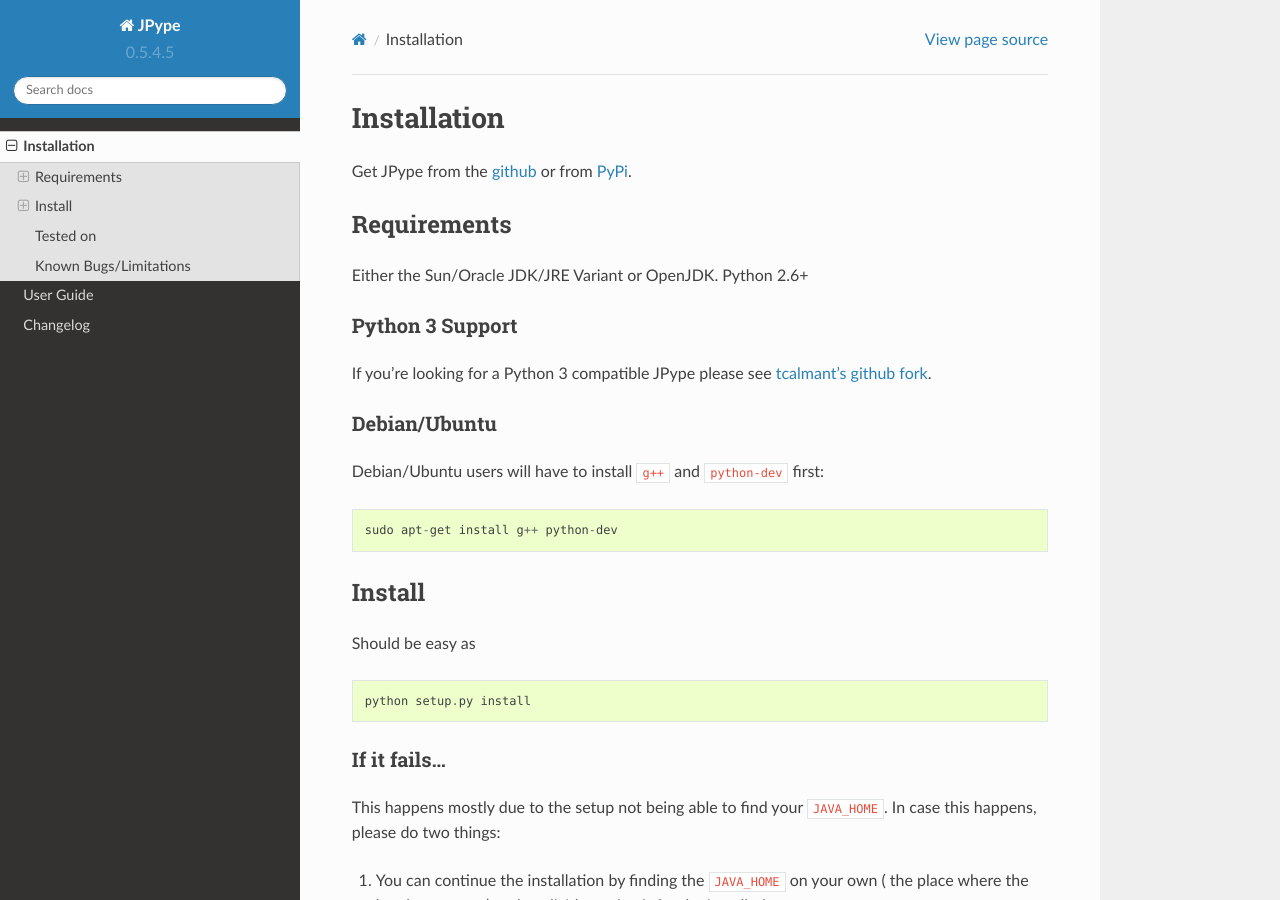
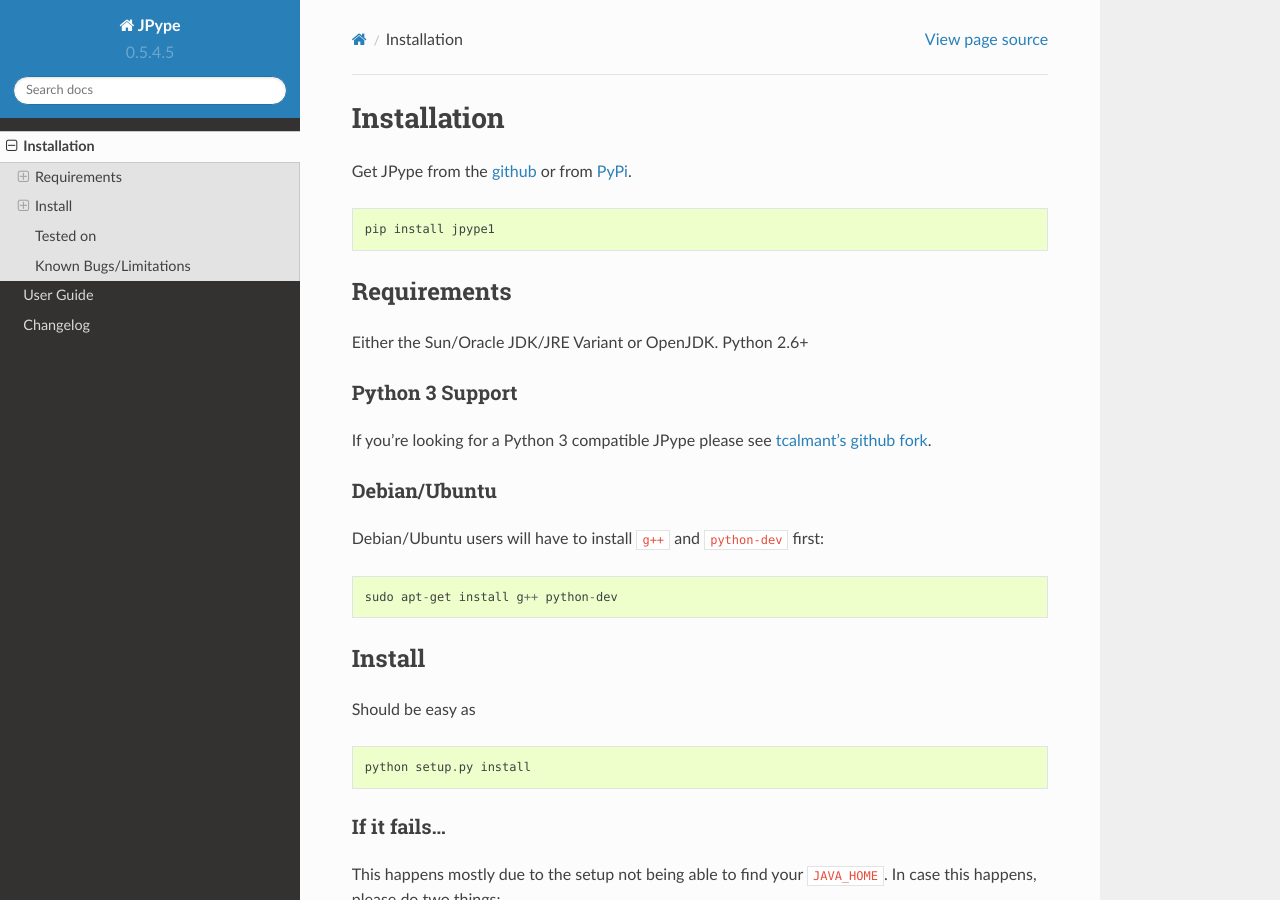
Before and after one commit to jpype-project/jpype, a Sphinx documentation site: the page built from doc/install.rst, in a window 1280 px wide and 900 px high. Built offline with Sphinx 7.4.7 and the Read the Docs theme 2.0.0, drawn with Linux system fonts in a browser that asks for light colours.

Commit message:
Update install.rst
add pip install command

```diff
--- a/doc/install.rst
+++ b/doc/install.rst
@@ -3,6 +3,11 @@
 
 Get JPype from the `github <https://github.com/originell/jpype>`__ or
 from `PyPi <http://pypi.python.org/pypi/JPype1>`__.
+
+::
+
+    pip install jpype1
+
 
 Requirements
 ------------
```
